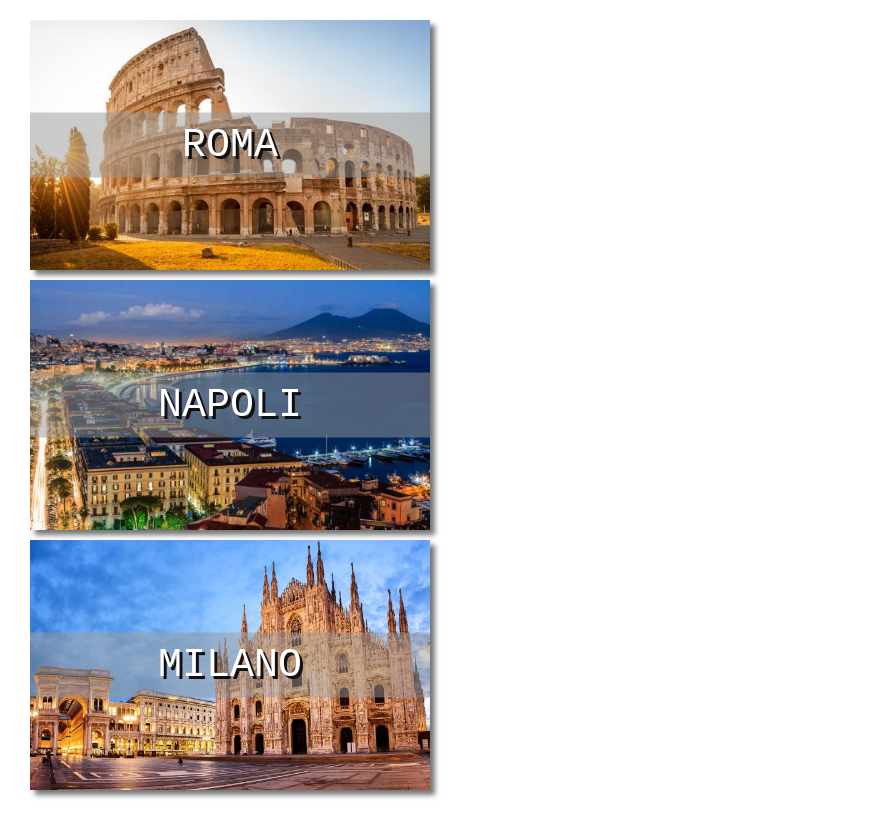
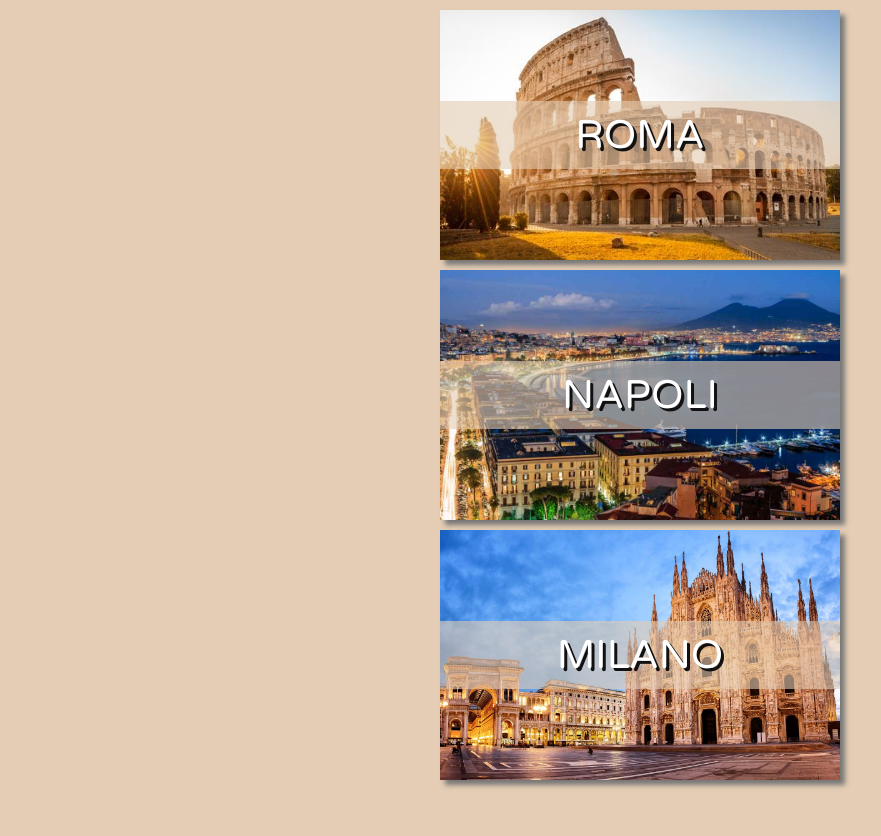
Before and after one commit to angelacaterina/htmlcss-airbnb, a plain HTML site: page index.html in a window 1280 px wide. Shown: the whole page, without its empty margins (0-881 px from the left). After the commit the page ends 800 px from the top, so only its background shows below. Drawn offline with Linux system fonts and the light colour scheme.

Commit message:
revisione definitiva
cambiato il font family, aggiunto un background al body, spostato al centro il container

```diff
--- a/assets/css/styles.css
+++ b/assets/css/styles.css
@@ -2,25 +2,10 @@
   margin: 0;
   padding: 0;
   box-sizing: border-box;
-  font-family: 'Roboto Mono', monospace;
+  font-family: 'Varela Round', sans-serif;
 }
 
-.container{
-  height: 100vh;
-  margin: 20px;
-}
-
-div.city{
-  width: 400px;
-  height: 250px;
-  margin: 10px;
-  box-shadow: 5px 5px 5px #777777;
-  position: relative;
-  text-align: center;
-  background: no-repeat center;
-  background-size: cover;
-}
-
+/* utility bg */
 #roma{
   background-image: url("../img/roma.jpg");
 }
@@ -32,17 +17,39 @@ div.city{
 #milano{
   background-image: url("../img/Milano.jpg");
 }
+/* /utility bg */
+
+body{
+  background: rgb(228, 205, 180);
+}
+
+.container{
+  width: 400px;
+  margin: auto;
+}
+
+div.city{
+  width: 400px;
+  height: 250px;
+  margin: 10px 0;
+  box-shadow: 5px 5px 5px #777777;
+  position: relative;
+  text-align: center;
+  background: no-repeat center;
+  background-size: cover;
+}
 
 .city_name{
   width: 100%;
   padding: 10px;
   font-size: 40px;
+  font-weight: 400;
   color: white;
   position: absolute;
   top: 50%;
   left: 50%;
   transform: translate(-50%,-50%);
   text-shadow: 3px 3px #111111;
-  background: rgba(153, 153, 153, 0.5);
+  background: rgba(228, 205, 180, 0.6);
   text-transform: uppercase;
 }
--- a/index.html
+++ b/index.html
@@ -3,9 +3,11 @@
   <head>
     <meta charset="utf-8">
     <title>Airbnb</title>
+    <link href="https://fonts.googleapis.com/css2?family=Varela+Round&display=swap" rel="stylesheet">
 
     <link rel="stylesheet" href="assets/css/styles.css">
   </head>
+
   <body>
     <div class="container">
       <!-- #roma -->
```
